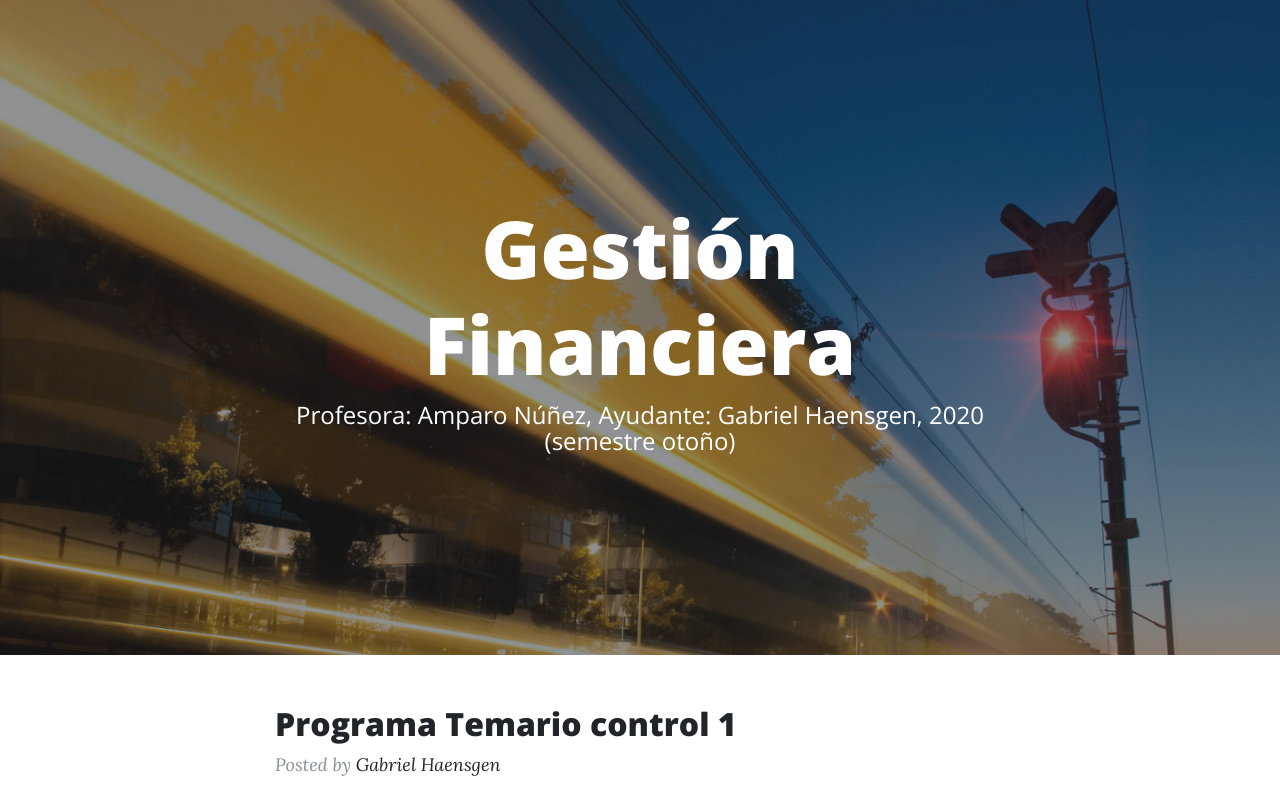
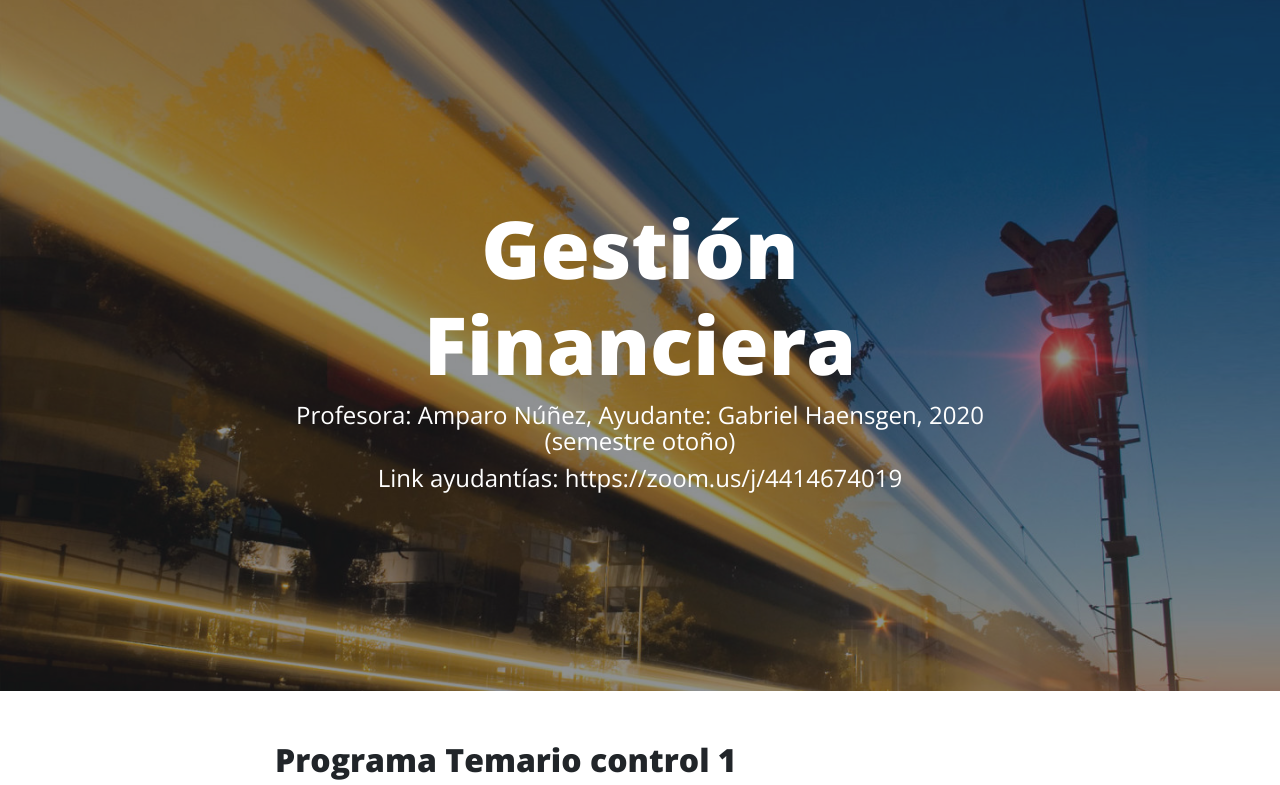
Before and after one commit to Haensgen/gestion-financiera, a website: page index.html in a window 1280 px wide. Shown: the top 785 px of the page. Drawn offline with nearby package versions, Linux system fonts and the light colour scheme.

Commit message:
Update index.html

```diff
--- a/index.html
+++ b/index.html
@@ -48,6 +48,7 @@
           <div class="site-heading">
             <h1>Gestión Financiera</h1>
             <span class="subheading">Profesora: Amparo Núñez, Ayudante: Gabriel Haensgen, 2020 (semestre otoño)</span>
+            <span class="subheading">Link ayudantías: https://zoom.us/j/4414674019</span>
           </div>
         </div>
       </div>
```
